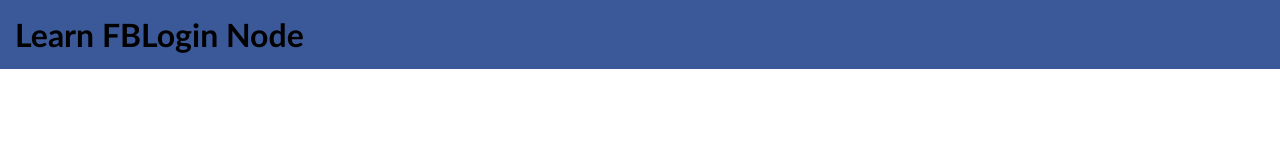
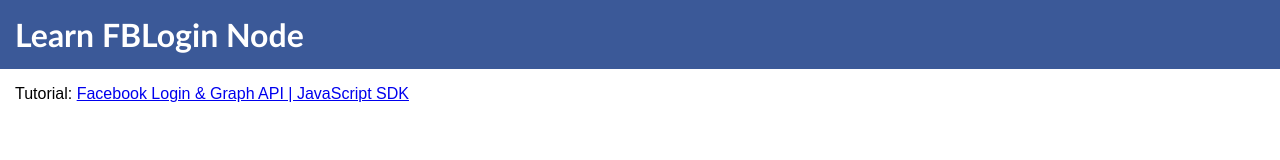
Before and after one commit to DavinaLeong/Learn-FBlogin-Node, a plain HTML site: page index.html in a window 1280 px wide. Drawn offline with Linux system fonts and the light colour scheme.

Commit message:
Added link to tutorial

```diff
--- a/index.html
+++ b/index.html
@@ -30,6 +30,7 @@
 
         .header {
             background: #3b5998;
+            color: #fff;
         }
     </style>
 </head>
@@ -37,6 +38,7 @@
     <h1 class="header">Learn FBLogin Node</h1>
 
     <div class="container">
+        <p>Tutorial: <a href="https://www.youtube.com/watch?v=gXux8b3wcYw&t=452s" target="_blank">Facebook Login & Graph API | JavaScript SDK</a></p>
         <br>
         <fb:login-button
             scope="public_profile,email"
```
